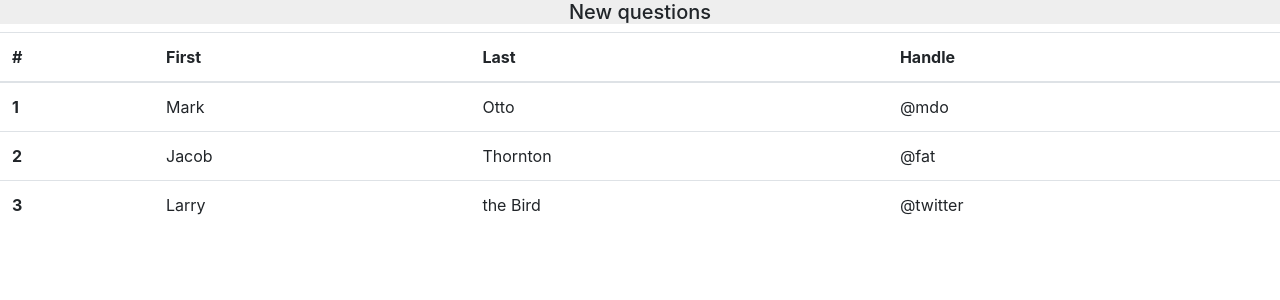
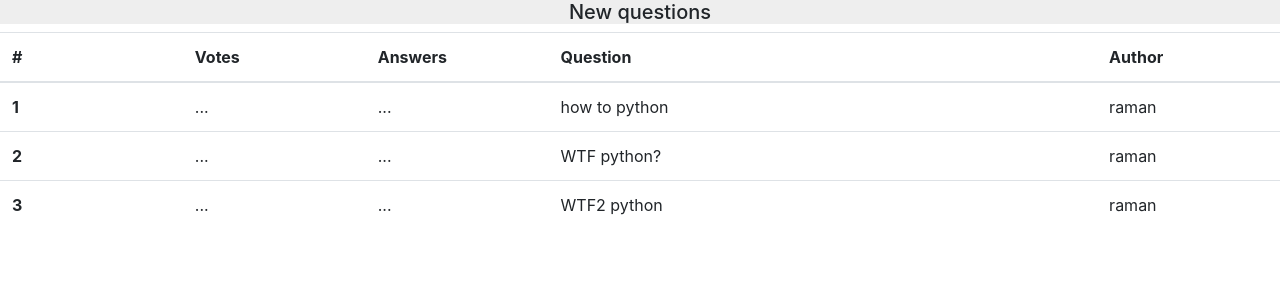
Before and after one commit to romi477/p_developer_hw7, a Django app: page /hasker/ in a window 1280 px wide. Shown: the part 56-356 px from the top of the page. Run offline with Django 3.2, Linux system fonts and the light colour scheme; data comes from the database, SQL or seed files in the repository; both versions use the stored data as it was after the commit; some libraries are stand-ins or nearby versions.

Commit message:
add question

```diff
--- a/hasker/forum/models.py
+++ b/hasker/forum/models.py
@@ -3,6 +3,7 @@ from django.conf import settings
 from django.contrib.contenttypes.fields import GenericForeignKey, GenericRelation
 from django.contrib.contenttypes.models import ContentType
 from django.utils.text import slugify
+
 
 
 class Vote(models.Model):
@@ -34,15 +35,17 @@ class Question(models.Model):
     def __str__(self):
         return f'{self.title[:11]} - {self.author}'
 
-    def save(self, *args, **kwargs):
-        if not self.pk:
+    def save(self, tag_list=[], *args, **kwargs):
+        if not self.id:
             self.slug = slugify(self.title)
         super(Question, self).save(*args, **kwargs)
+        tags = []
+        for t in tag_list:
+            tag, created = Tag.objects.get_or_create(name=t)
+            tags.append(tag)
+            self.tags.add(*tags)
 
-    # def create_tags(self):
-    #     for t in [tag.strip() for tag in self.tags.split(',')]:
-    #         new_tag = Tag(name=t)
-    #         new_tag.save()
+
 
 
 class Answer(models.Model):
--- a/hasker/forum/templates/forum/index.html
+++ b/hasker/forum/templates/forum/index.html
@@ -10,31 +10,24 @@
     <table class="table">
   <thead>
     <tr>
-      <th scope="col">#</th>
-      <th scope="col">First</th>
-      <th scope="col">Last</th>
-      <th scope="col">Handle</th>
+      <th scope="col" class="col-1">#</th>
+      <th scope="col" class="col-1">Votes</th>
+      <th scope="col" class="col-1">Answers</th>
+      <th scope="col" class="col-3">Question</th>
+      <th scope="col" class="col-1">Author</th>
     </tr>
   </thead>
   <tbody>
-    <tr>
-      <th scope="row">1</th>
-      <td>Mark</td>
-      <td>Otto</td>
-      <td>@mdo</td>
-    </tr>
-    <tr>
-      <th scope="row">2</th>
-      <td>Jacob</td>
-      <td>Thornton</td>
-      <td>@fat</td>
-    </tr>
-    <tr>
-      <th scope="row">3</th>
-      <td>Larry</td>
-      <td>the Bird</td>
-      <td>@twitter</td>
-    </tr>
+
+    {% for q in questions %}
+      <tr>
+        <th scope="row">{{ forloop.counter }}</th>
+        <td>...</td>
+        <td>...</td>
+        <td>{{ q.title }}</td>
+        <td>{{ q.author.username }}</td>
+      </tr>
+    {% endfor %}
   </tbody>
 </table>
 
--- a/hasker/forum/urls.py
+++ b/hasker/forum/urls.py
@@ -3,7 +3,7 @@ from .views import *
 
 
 urlpatterns = [
-    path('', index, name='index_view'),
+    path('', Index.as_view(), name='index_view'),
     path('test/', test, name='test_view'),
     path('tags/', TagListView.as_view(), name='tags_view'),
     path('addquestion/', QuestionCreate.as_view(), name='add_question'),
--- a/hasker/forum/views.py
+++ b/hasker/forum/views.py
@@ -3,8 +3,10 @@ from django.shortcuts import render
 from django.views import View
 from django.views.generic import ListView
 from django.views.generic.edit import FormView
-from .models import Tag
+from .models import Question, Tag
 from .forms import QuestionForm
+from django.contrib.auth.decorators import login_required
+from django.conf import settings
 
 
 class TagListView(ListView):
@@ -12,19 +14,32 @@ class TagListView(ListView):
     template_name = 'forum/tag_list.html'
     context_object_name = 'tag_list'
 
+
 class QuestionCreate(FormView):
     form_class = QuestionForm
     success_url = '/hasker/'
     template_name = 'forum/add_question.html'
 
     def form_valid(self, form):
-        self.user = form.save()
-        login(self.request, self.user)
+        self.question = form.save(commit=False)
+        self.question.author = self.request.user
+        tag_list = form.cleaned_data['tags']
+        self.question.save(tag_list=tag_list)
         return super(QuestionCreate, self).form_valid(form)
 
     def form_invalid(self, form):
         return super(QuestionCreate, self).form_invalid(form)
 
+
+class Index(ListView):
+    model = Question
+    context_object_name = 'questions'
+    template_name = 'forum/index.html'
+    paginate_by = 20
+    ordering = ['-pub_date',]
+
+    def get_queryset(self):
+        return Question.objects.all()
 
 
 
@@ -33,6 +48,3 @@ def test(request):
 
 def index(request):
     return render(request, 'forum/index.html', {})
-
-def AskQuestion():
-    pass
```
Also changed, not shown: hasker/authorization/templates/authorization/person_profile.html (+12 -6 lines), hasker/forum/admin.py (+4 -4 lines), hasker/forum/forms.py (+9 -1 lines), hasker/db.sqlite3, hasker/forum/migrations/0005_auto_20190614_2055.py (added).
